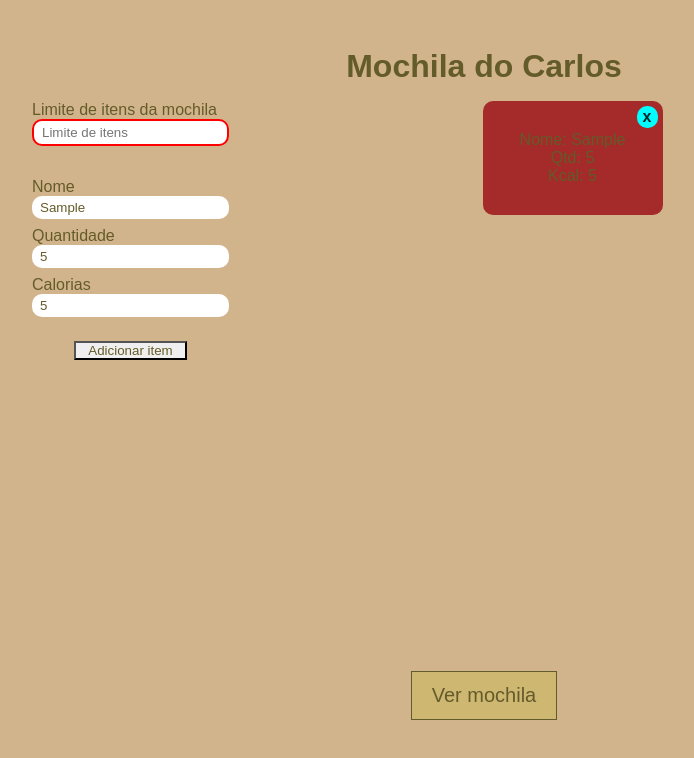
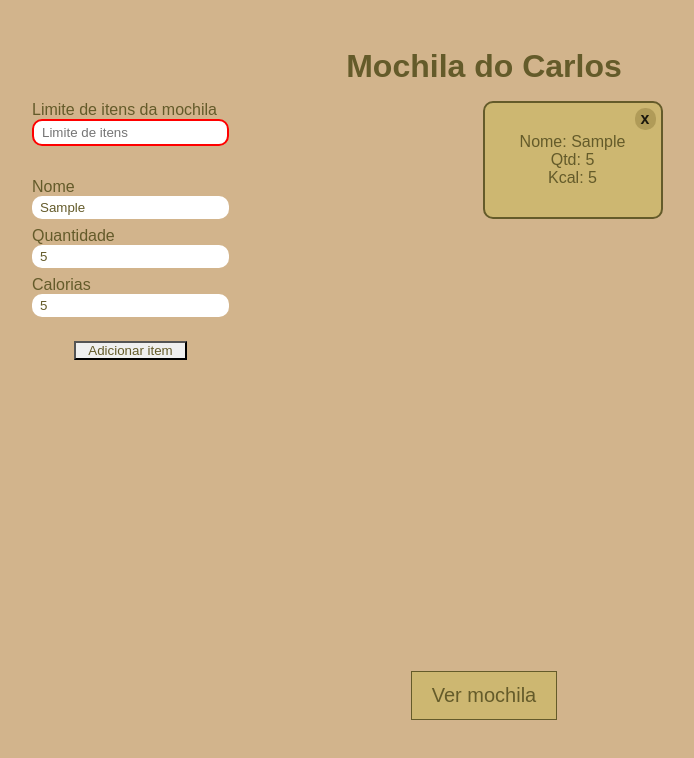
Before and after one commit to projeto-de-algoritmos/Grafos-2-CiroECarlos, a React (Create React App) app in the folder AMBICIOSOS/ciclista/: page /bag in a window 1280 px wide. Both pictures are taken after typing "Sample", "5", "5" into the empty fields and a click on the button "Adicionar item". Shown: the top 758 px of the page, without its empty margins (156-850 px from the left). Built offline with nearby package versions, Linux system fonts and the light colour scheme.

Commit message:
Update styles.css

```diff
--- a/AMBICIOSOS/ciclista/src/components/ItemCard/styles.css
+++ b/AMBICIOSOS/ciclista/src/components/ItemCard/styles.css
@@ -1,5 +1,8 @@
 .card-container{
-    background-color: brown;
+    background-color: var(--baige);
+    border-width: 2px;
+    border-style: solid;
+    border-color: var(--brown);
     height: fit-content;
     width: 180px;
     max-width: 200px;
@@ -22,7 +25,7 @@
   transition: all 250ms;
   vertical-align: baseline;
   border-width: 0;
-    background-color: aqua;
+    background-color: rgba(75, 57, 6, 0.223);
     line-height: 0;
     height: 22px;
     width: 21px;
```
